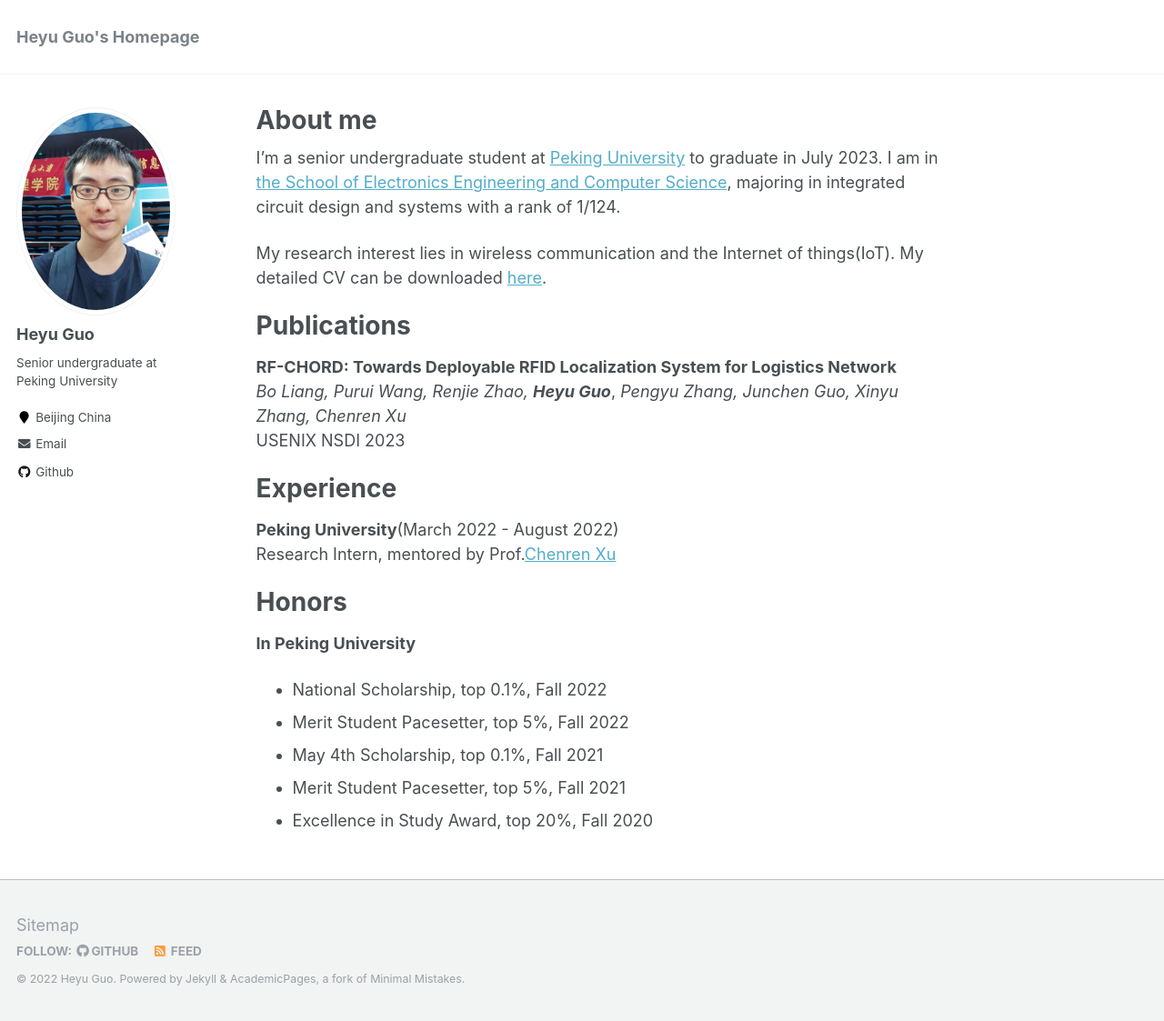
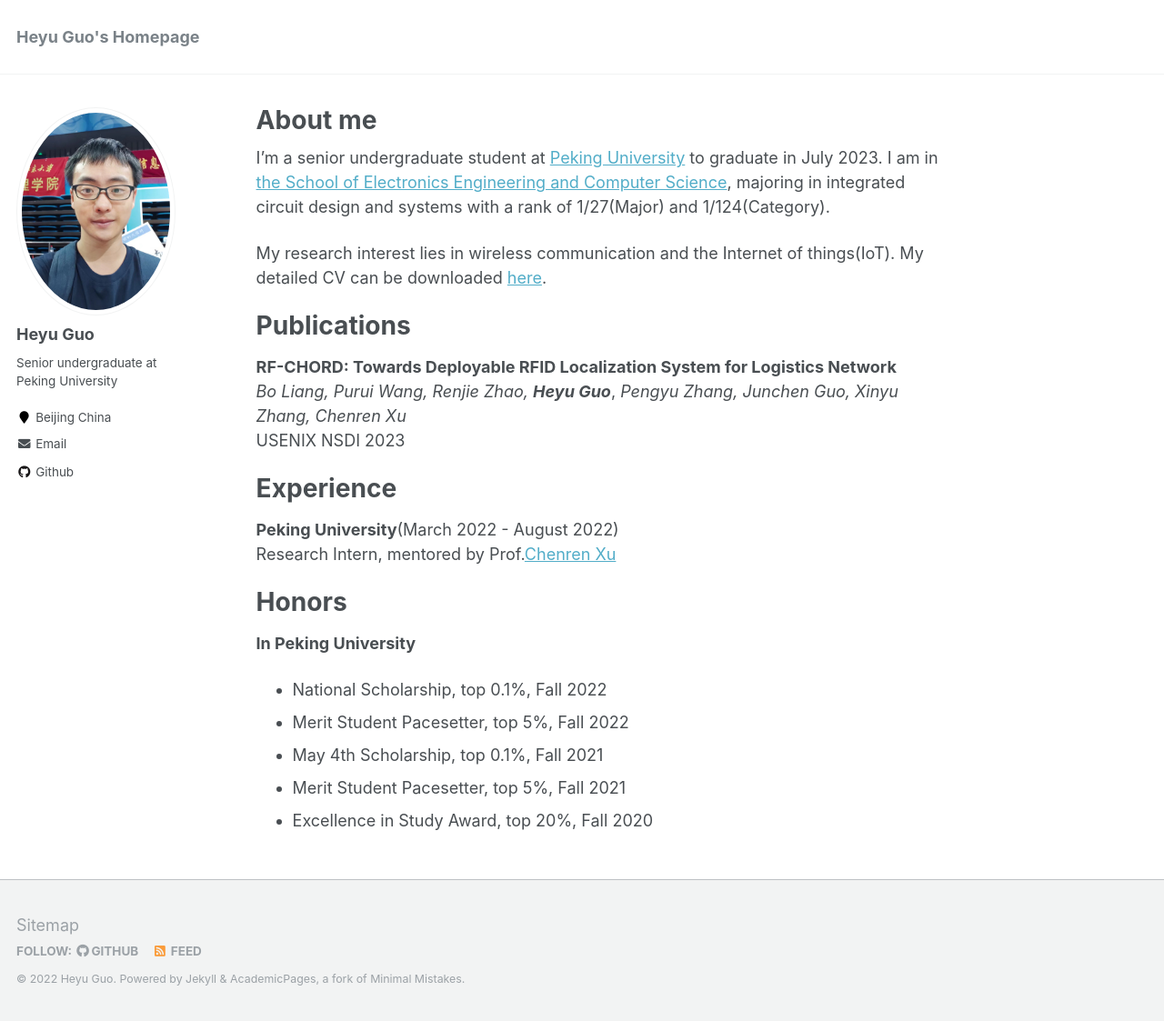
Before and after one commit to GuoHeyu/GuoHeyu.github.io, a Jekyll site: the page built from _pages/about.md, in a window 1280 px wide and 1123 px high. Shown: the whole window at 91% size. Built offline with Jekyll 4.4.1, drawn with Linux system fonts in a browser that asks for light colours.

Commit message:
Update about.md

```diff
--- a/_pages/about.md
+++ b/_pages/about.md
@@ -8,7 +8,7 @@ redirect_from:
   - /about.html
 ---
 
-I'm a senior undergraduate student at [Peking University](https://www.pku.edu.cn/) to graduate in July 2023. I am in [the School of Electronics Engineering and Computer Science](https://eecs.pku.edu.cn/en/), majoring in integrated circuit design and systems with a rank of 1/124.
+I'm a senior undergraduate student at [Peking University](https://www.pku.edu.cn/) to graduate in July 2023. I am in [the School of Electronics Engineering and Computer Science](https://eecs.pku.edu.cn/en/), majoring in integrated circuit design and systems with a rank of 1/27(Major) and 1/124(Category).
 
 My research interest lies in wireless communication and the Internet of things(IoT). My detailed CV can be downloaded [here](https://github.com/GuoHeyu/GuoHeyu.github.io/blob/main/files/CV.pdf).
 
```
